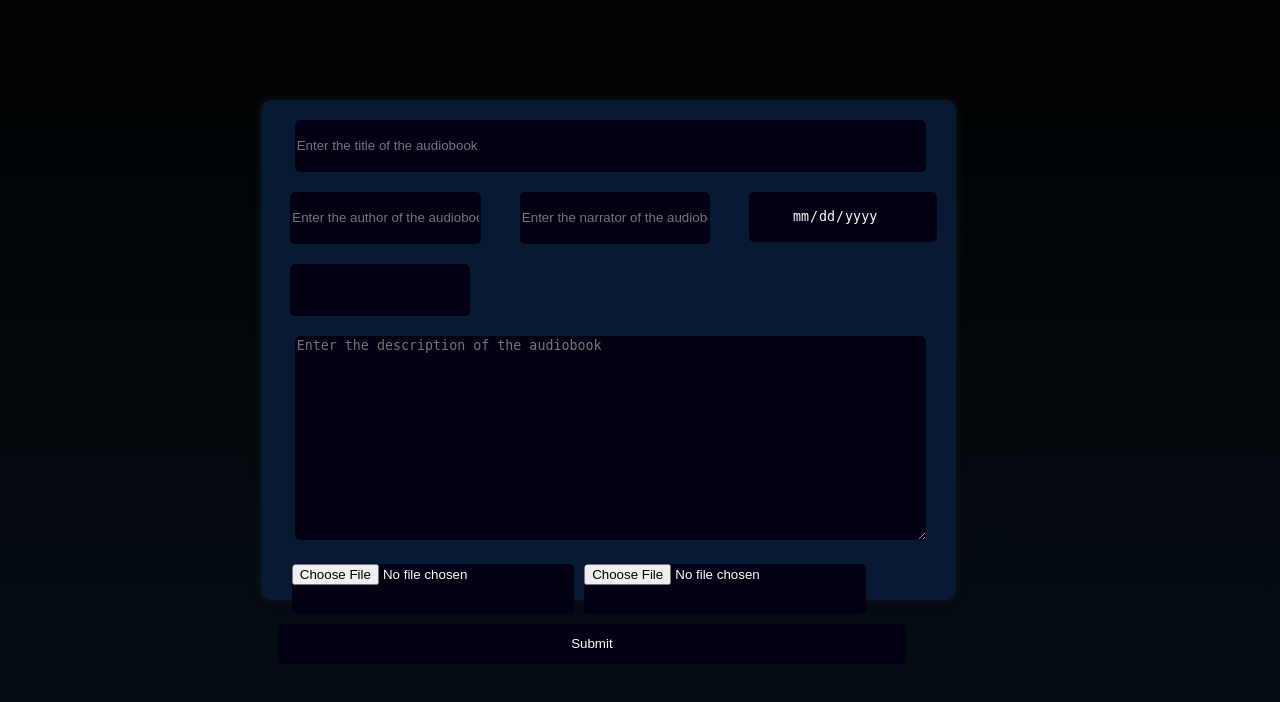
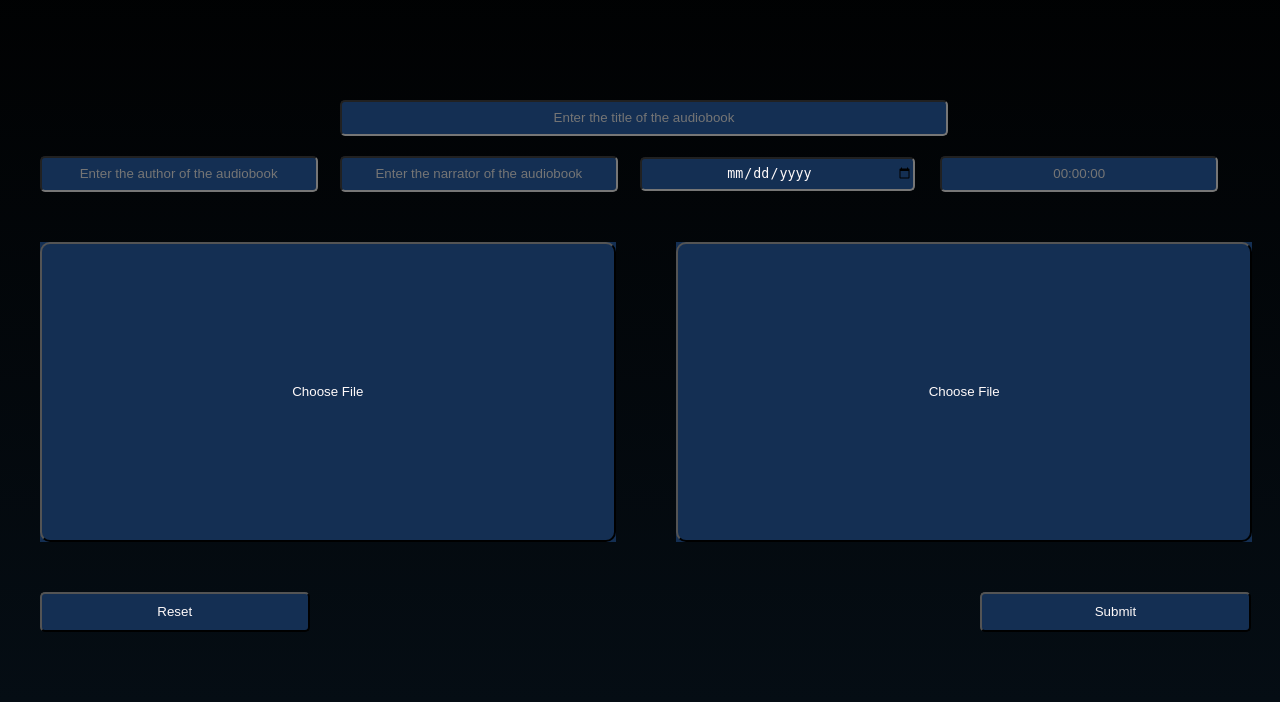
Before and after one commit to errornotjoin/audiobook_local, a PHP site: page /add_the_audio_book.php in a window 1280 px wide. Shown: the part 98-800 px from the top of the page. Run offline with PHP 8.4, Linux system fonts and the light colour scheme.

Commit message:
i redoing most to all js

```diff
--- a/Css/add_the_audio_book.css
+++ b/Css/add_the_audio_book.css
@@ -1,97 +1,101 @@
 form
 {
-    background-color: #081933;
-    height: 500px;
-    width: 55%;
+
     border-radius: 10px;
     position: relative;
     top: 100px;
-    left: 20%;
-    box-shadow: 0px 0px 10px #161616;
     display: flex;
     flex-direction: column;
     align-items: center;
+    width: 100%;
+}
+input
+{
+    background-color: #142f53;
+    color: snow;
+    text-align: center;
 }
 .main_items
 {
-    position: relative;
-    top: 20px;
     display: flex;
     flex-direction: column;
-    gap: 10px;
     width: 95%;
+
 }
-.main_items input
+.Title
 {
-    width: 95%;
-    height: 50px;
-    background-color: #020013;
-    border: none;
+    width: 50%;
+    height: 30px;
+
     border-radius: 5px;
     position: relative;
-    left:2.5%;
+    left: 25%;
     margin-bottom: 10px;
-    color: snow;
+    text-align: center;
+    align-items: center;
 }
-.some_info,.file_upload
+.some_info
 {
-    display:grid;
-    grid-template-columns:  35% 35% 35%;
-    gap: 10px;
-    POSITION: relative;
-    width: 95%;
-    left: 1%;
+    display: grid;
+    grid-template-columns:25% 25% 25% 25%;
+    position: relative;
+    top: 10px;
+    margin-bottom: 10px;
     text-align: center;
-
+    align-items: center;
 }
 .some_info input
 {
-    width:85%;
-    text-align: center;
-}
-.some_info input:last-of-type
-{
-    width: 80%;
+    width: 90%;
+    height: 30px;
+    border-radius: 5px;
+
 }
 .file_upload
 {
-    grid-template-columns:  45%  45%;
+    display: grid;
+    grid-template-columns: 48% 48%;
+    gap: 5%;
+    height: 300px;
+    border-radius: 10px;
+    position: relative;
+    top: 50px;
 }
-.file_upload input
+.file_upload input::file-selector-button
 {
-    width: 100%;
-    text-align: center;
-    align-items: center;
+      width: 100%;
+      height: 100%;
+      border-radius: 10px;
+      text-align: center;
+          background-color: #142f53;
+    color: snow;
+
 }
-textarea
-{
-    width: 95%;
-    height: 200px;
-    background-color: #020013;
-    border: none;
-    border-radius: 5px;
-    position: relative;
-    left:2.5%;
-    margin-bottom: 10px;
-    color: snow;
-}
+
 .next_step
 {
     position: relative;
-    top: 20px;
-    height: 100px;
+    top: 100px;
+    display: grid;
+    grid-template-columns: 45% 45%;
+    gap: 5%;
     width: 95%;
+    position: relative;
 
 }
-
 .next_step button
 {
-    width: 95%;
+    background-color: #142f53;
+    color: snow;
+    border-radius: 5px;
+    width: 50%;
     height: 40px;
-    background-color: #020013;
-    border: none;
-    border-radius: 5px;
+}
+.next_step button:last-child
+{
+    align-items: end;
     position: relative;
+    left: 63%;
 
-    color: snow;
+
 }
--- a/add_the_audio_book.php
+++ b/add_the_audio_book.php
@@ -30,22 +30,21 @@
 
     <form action="serverside/add.php" method="post"  enctype="multipart/form-data"  >
         <div class="main_items">
-            <input type="text" name="title" placeholder="Enter the title of the audiobook" required>
+            <input class="Title" type="text" name="title" placeholder="Enter the title of the audiobook" required>
             <div class="some_info">
                 <input type="text" name="author" placeholder="Enter the author of the audiobook" required>
                 <input type="text" name="narrator" placeholder="Enter the narrator of the audiobook" required>
                 <input type="date" name="release_date" placeholder="Enter the release date of the audiobook" required>
-                <input type="text" name="duration" pattern='[0-5][0-9]:[0-5][0-9]:[0-5][0-9]' required>
+                <input type="text" name="duration" placeholder="00:00:00" pattern='[0-5][0-9]:[0-5][0-9]:[0-5][0-9]' required>
             </div>
-            <div>
-                <textarea name="description" placeholder="Enter the description of the audiobook" required></textarea>
-            </div>
+
             <div class="file_upload">
-                <input type="file" name="audiobook_upload" accept=".mp3,.m4a" required  title="Upload the audiobook file">
+                <input type="file" name="audiobook_upload" accept=".mp3,.m4a, .opus" required  title="Upload the audiobook file">
                 <input type="file" name="cover_art" accept=".jpg,.svg,.png" required>
             </div>
         </div>
         <div class="next_step">
+            <button type="reset" value="Reset">Reset</button>
             <button type="submit">Submit</button>
         </div>
     </form>
--- a/book.php
+++ b/book.php
@@ -35,7 +35,7 @@
             echo "<div class='items'>";
 
             echo "<h2>History</h2>";
-            echo "<button onclick='window.location(".$_GET["book"].")'>Save History</button>";
+            echo "<button onclick='window.location(save_file.php?bookID=".$_GET["book"].")'>Save History</button>";
             echo "</div>";
             echo "<div>";
             echo "<ol style='list-style:none;, padding-left:0;'>";
@@ -148,9 +148,9 @@
             echo "<h2 id='Ends_at'>20:00</h2>";
             echo "</div>";
              echo "<div class='the_main_audio_items'>";
-                echo "<button onclick='previous_chapter(document.getElementById(\"audio_1\"))'> before </button>";
+                echo "<button onclick='change_chapter(\"takeaway\")'> before </button>";
                 echo "<div class='outer_track'><div class='inner_track' id='inner_track'></div></div>";
-                echo "<button onclick='next_chapter(document.getElementById(\"audio_1\"))'> next </button>";
+                echo "<button onclick='change_chapter(\"add\"))'> next </button>";
             echo "</div>";
             echo "<div class='User_inputs'>";
                 echo "<button onclick='stop(document.getElementById(\"audio_1\"))'> Stop </button>";
```
Also changed, not shown: JSON/Master_Redcon.json (+1 -20 lines), javascript/Display_the_time.js (deleted, +0 -68 lines), javascript/Save_point.js (+0 -7 lines), javascript/bisc_buttons.js (deleted, +0 -58 lines), javascript/pick_the_chapter.js (deleted, +0 -32 lines), javascript/count_the_secons.js (added), javascript/going_to_next_chapter.js (deleted), javascript/on_refest.js (added), javascript/on_start.js (deleted).
